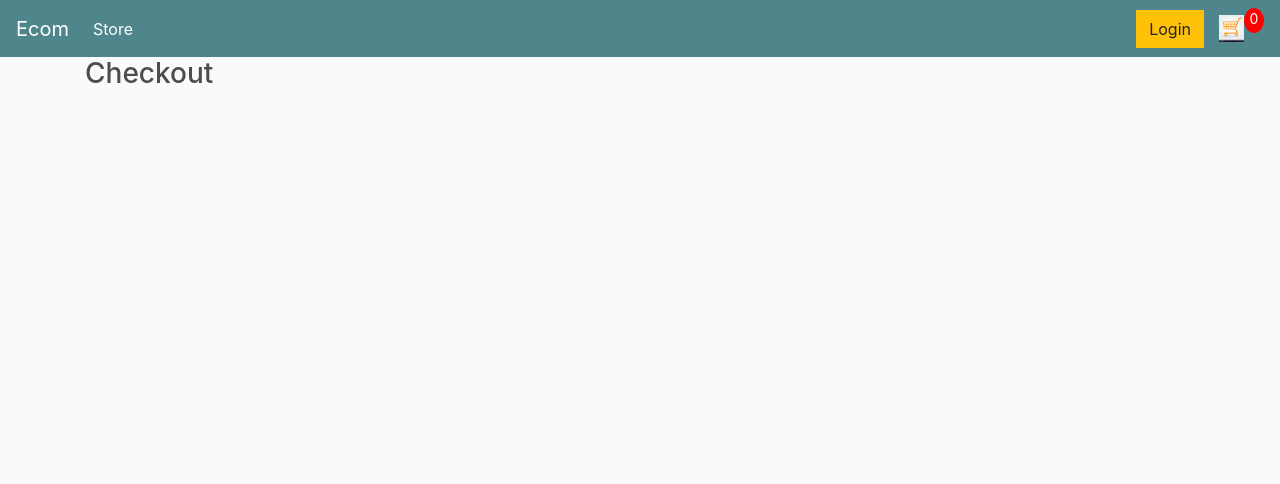
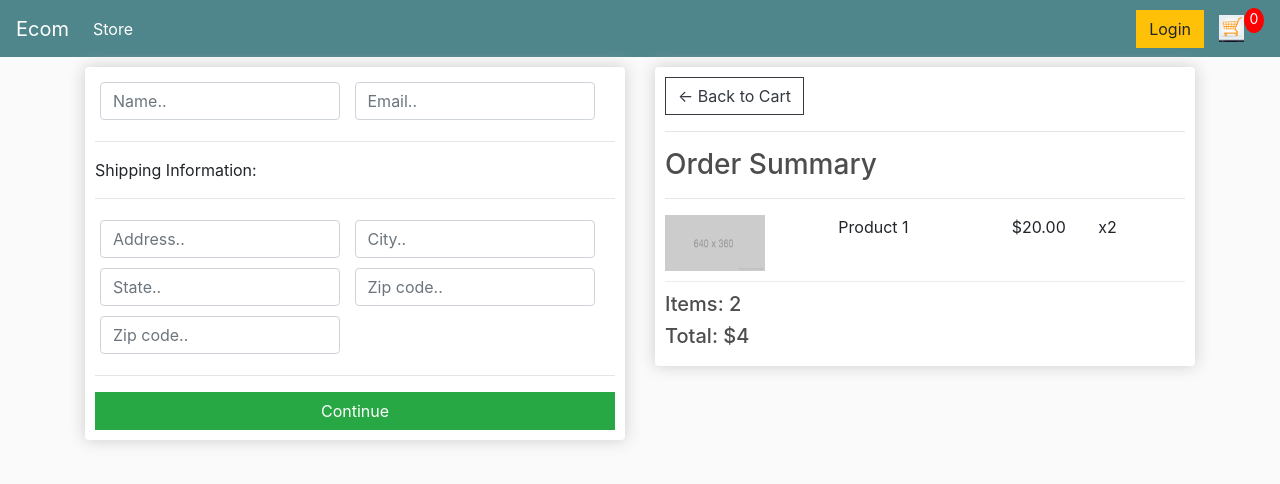
Before and after one commit to kavinu2010/Django_ecommerce_website, a Django app: page /checkout/ in a window 1280 px wide. Shown: the top 484 px of the page. Run offline with Django 5.2, Linux system fonts and the light colour scheme; some libraries are stand-ins or nearby versions.

Commit message:
checkout code added

```diff
--- a/store/templates/store/checkout.html
+++ b/store/templates/store/checkout.html
@@ -1,5 +1,112 @@
 {% extends 'store/main.html' %} {% load static %} {% block content%}
 
-<h3>Checkout</h3>
+<div class="row">
+  <div class="col-lg-6">
+    <div class="box-element" id="form-wrapper">
+      <form id="form">
+        <div id="user-info">
+          <div class="form-field">
+            <input
+              required
+              class="form-control"
+              type="text"
+              name="name"
+              placeholder="Name.."
+            />
+          </div>
+          <div class="form-field">
+            <input
+              required
+              class="form-control"
+              type="email"
+              name="email"
+              placeholder="Email.."
+            />
+          </div>
+        </div>
+
+        <div id="shipping-info">
+          <hr />
+          <p>Shipping Information:</p>
+          <hr />
+          <div class="form-field">
+            <input
+              class="form-control"
+              type="text"
+              name="address"
+              placeholder="Address.."
+            />
+          </div>
+          <div class="form-field">
+            <input
+              class="form-control"
+              type="text"
+              name="city"
+              placeholder="City.."
+            />
+          </div>
+          <div class="form-field">
+            <input
+              class="form-control"
+              type="text"
+              name="state"
+              placeholder="State.."
+            />
+          </div>
+          <div class="form-field">
+            <input
+              class="form-control"
+              type="text"
+              name="zipcode"
+              placeholder="Zip code.."
+            />
+          </div>
+          <div class="form-field">
+            <input
+              class="form-control"
+              type="text"
+              name="country"
+              placeholder="Zip code.."
+            />
+          </div>
+        </div>
+
+        <hr />
+        <input
+          id="form-button"
+          class="btn btn-success btn-block"
+          type="submit"
+          value="Continue"
+        />
+      </form>
+    </div>
+
+    <br />
+    <div class="box-element hidden" id="payment-info">
+      <small>Paypal Options</small>
+    </div>
+  </div>
+
+  <div class="col-lg-6">
+    <div class="box-element">
+      <a class="btn btn-outline-dark" href="{% url 'cart' %}"
+        >&#x2190; Back to Cart</a
+      >
+      <hr />
+      <h3>Order Summary</h3>
+      <hr />
+      <div class="cart-row">
+        <div style="flex: 2">
+          <img class="row-image" src="{% static 'images/placeholder.png' %}" />
+        </div>
+        <div style="flex: 2"><p>Product 1</p></div>
+        <div style="flex: 1"><p>$20.00</p></div>
+        <div style="flex: 1"><p>x2</p></div>
+      </div>
+      <h5>Items: 2</h5>
+      <h5>Total: $4</h5>
+    </div>
+  </div>
+</div>
 
 {% endblock content%}
```
